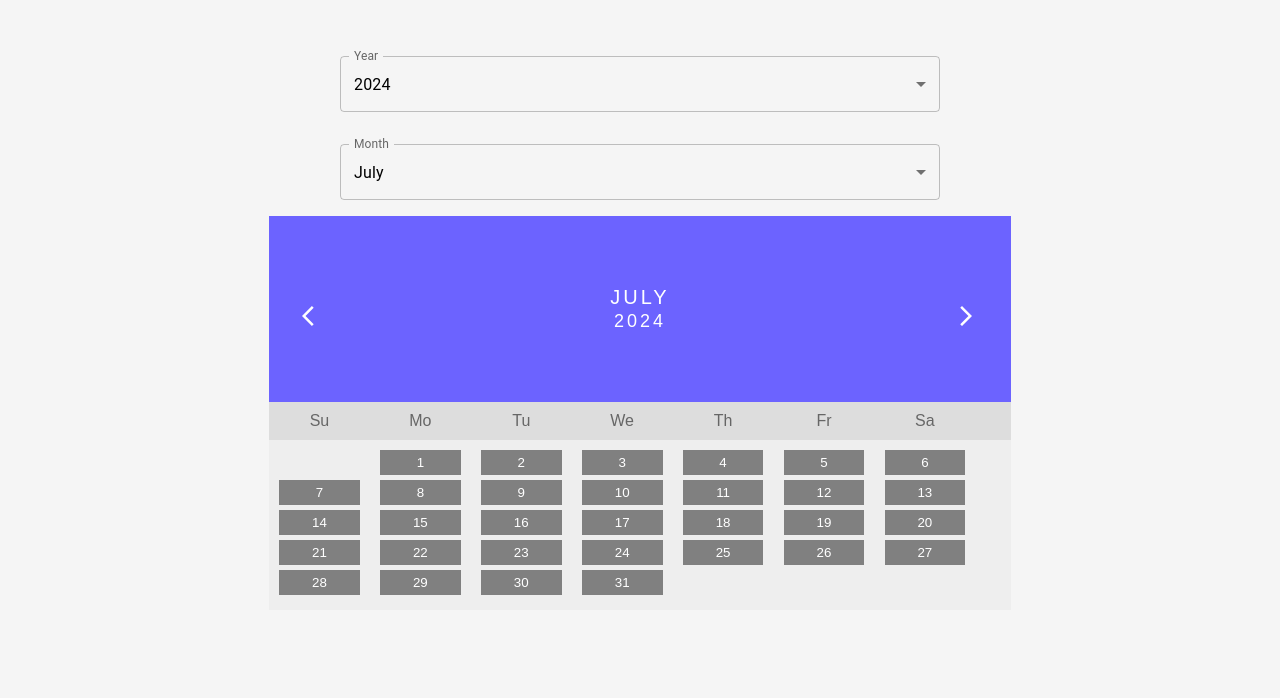
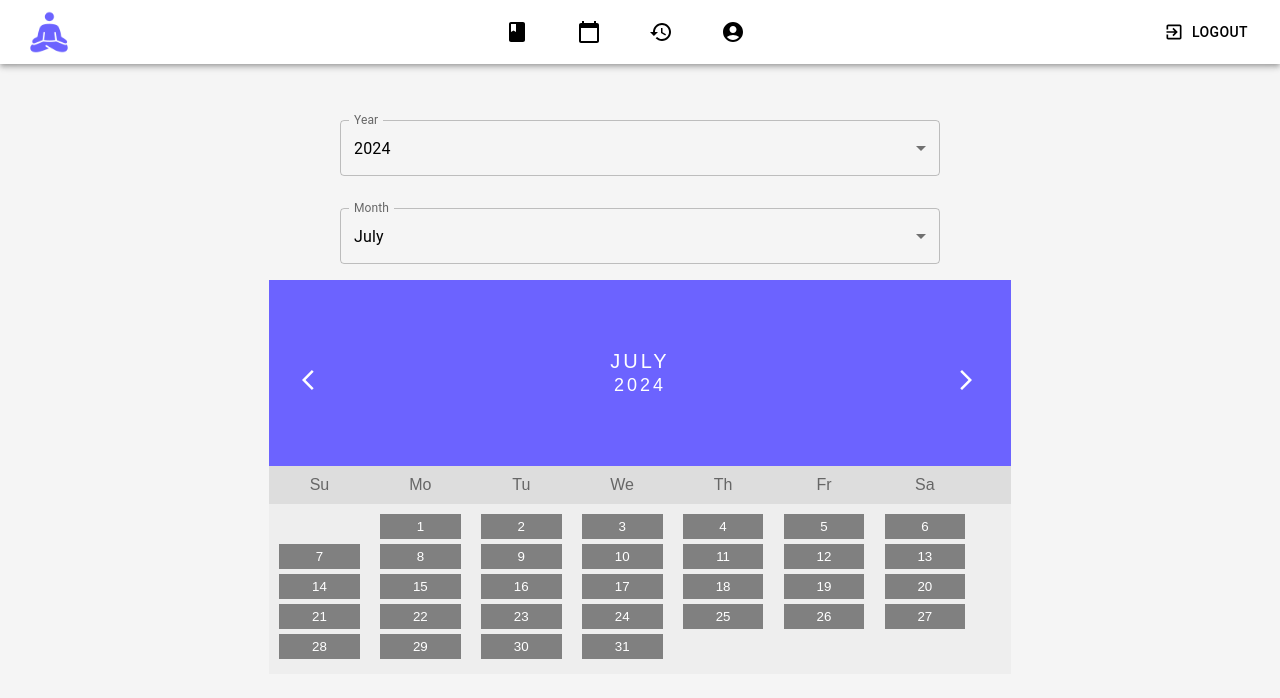
Before and after one commit to Mindwell-Smart-Diary/Mindwell, a React (Vite) app in the folder Client/: page /history in a window 1280 px wide. Shown: the top 698 px of the page. Built offline with nearby package versions, Linux system fonts and the light colour scheme.

Commit message:
appbar facebook design

```diff
--- a/Client/src/App.tsx
+++ b/Client/src/App.tsx
@@ -1,10 +1,11 @@
-import { ThemeProvider } from "@mui/material";
+import {  ThemeProvider } from "@mui/material";
 import { useThemeMode } from "./hooks/ThemeModeContext";
 import LoginPage from "./pages/login/Login";
 import SignUpPage from "./pages/signup/Signup";
 import { History } from "./pages/History";
 import { Route, BrowserRouter, Routes } from "react-router-dom";
 import HistoryOfSuggestionsPage from "./pages/suggestionHistory/suggestionHistory";
+import AppBarComponent from "./pages/appbar/Appbar";
 
 const App = () => {
   const { theme } = useThemeMode();
@@ -12,12 +13,16 @@ const App = () => {
   return (
     <ThemeProvider theme={theme}>
        <BrowserRouter>
+        <AppBarComponent darkMode={false} handleDarkModeToggle={function (): void {
+          throw new Error("Function not implemented.");
+        } } handleLogout={function (): void {
+          throw new Error("Function not implemented.");
+        } }/>
           <Routes>
             <Route path="/signup" element={<SignUpPage />} />
             <Route path="/login" element={<LoginPage />} />
             <Route path="/history" element={<History />} />
             <Route path="/historySuggestions" element={<HistoryOfSuggestionsPage />} />
-
           </Routes>
        </BrowserRouter>
     </ThemeProvider>
--- /dev/null
+++ b/Client/src/pages/appbar/Appbar.tsx
@@ -0,0 +1,94 @@
+import React, { useState } from 'react';
+import { AppBar, Toolbar, IconButton, Box, Button, Tooltip } from '@mui/material';
+import BookIcon from '@mui/icons-material/Book';
+import CalendarTodayIcon from '@mui/icons-material/CalendarToday';
+import HistoryIcon from '@mui/icons-material/History';
+import AccountCircleIcon from '@mui/icons-material/AccountCircle';
+import ExitToAppIcon from '@mui/icons-material/ExitToApp';
+import { styled } from '@mui/system';
+
+const useStyles = {
+  root: {
+    flexGrow: 1,
+  },
+  menuButton: {
+    margin: '0 16px', // Equal spacing between icons
+    position: 'relative',
+  },
+  iconSize: {
+    fontSize: '2rem', // Increase icon size
+  },
+};
+
+const ActiveUnderline = styled('div')(({ theme }) => ({
+  position: 'absolute',
+  bottom: -13, // Position the underline directly on the AppBar line
+  left: 0,
+  right: 0,
+  height: 4,
+  backgroundColor: theme.palette.primary.main,
+}));
+
+interface AppBarComponentProps {
+  handleLogout: () => void;
+}
+
+const AppBarComponent: React.FC<AppBarComponentProps> = ({ handleLogout }) => {
+  const [activeTab, setActiveTab] = useState<string | null>(null);
+
+  const handleTabClick = (tabName: string) => {
+    setActiveTab(tabName);
+  };
+
+  const iconStyle = (tabName: string) => ({
+    color: activeTab === tabName ? 'primary.main' : 'inherit',
+  });
+
+  return (
+    <AppBar position="static" sx={{ bgcolor: 'white', color: 'black', position: 'relative' }}>
+      <Toolbar sx={{ justifyContent: 'space-between' }}>
+        <Box
+          component="img"
+          sx={{
+            height: 50,
+            width: 50,
+            marginRight: 2,
+          }}
+          src="src/assets/mindwell-favicon-color.png"
+          alt="Logo"
+        />
+        <Box sx={{ flexGrow: 1, display: 'flex', justifyContent: 'center' }}>
+          <Tooltip title="Diary" arrow>
+            <IconButton sx={{ ...useStyles.menuButton, ...useStyles.iconSize }} color="inherit" aria-label="diary" onClick={() => handleTabClick('diary')}>
+              <BookIcon sx={iconStyle('diary')} />
+              {activeTab === 'diary' && <ActiveUnderline />}
+            </IconButton>
+          </Tooltip>
+          <Tooltip title="Calendar" arrow>
+            <IconButton sx={{ ...useStyles.menuButton, ...useStyles.iconSize }} color="inherit" aria-label="calendar" onClick={() => handleTabClick('calendar')}>
+              <CalendarTodayIcon sx={iconStyle('calendar')} />
+              {activeTab === 'calendar' && <ActiveUnderline />}
+            </IconButton>
+          </Tooltip>
+          <Tooltip title="History" arrow>
+            <IconButton sx={{ ...useStyles.menuButton, ...useStyles.iconSize }} color="inherit" aria-label="history" onClick={() => handleTabClick('history')}>
+              <HistoryIcon sx={iconStyle('history')} />
+              {activeTab === 'history' && <ActiveUnderline />}
+            </IconButton>
+          </Tooltip>
+          <Tooltip title="Profile" arrow>
+            <IconButton sx={{ ...useStyles.menuButton, ...useStyles.iconSize }} color="inherit" aria-label="profile" onClick={() => handleTabClick('profile')}>
+              <AccountCircleIcon sx={iconStyle('profile')} />
+              {activeTab === 'profile' && <ActiveUnderline />}
+            </IconButton>
+          </Tooltip>
+        </Box>
+        <Button color="inherit" startIcon={<ExitToAppIcon />} onClick={handleLogout}>
+          Logout
+        </Button>
+      </Toolbar>
+    </AppBar>
+  );
+};
+
+export default AppBarComponent;
--- a/Client/src/pages/suggestionHistory/suggestionHistory.tsx
+++ b/Client/src/pages/suggestionHistory/suggestionHistory.tsx
@@ -2,8 +2,6 @@
 import { useThemeMode } from '@/hooks/ThemeModeContext';
 import { ThemeProvider, Container, Grid, Typography, Card, CardContent, Rating, IconButton, Collapse, Box } from '@mui/material';
 import React, { useState } from 'react';
-import UnfoldMoreIcon from '@mui/icons-material/UnfoldMore';
-import UnfoldLessIcon from '@mui/icons-material/UnfoldLess';
 import CalendarTodayIcon from '@mui/icons-material/CalendarToday';
 import SentimentDissatisfiedIcon from '@mui/icons-material/SentimentDissatisfied';
 import SentimentSatisfiedIcon from '@mui/icons-material/SentimentSatisfied';
```
Also changed, not shown: Client/src/pages/appbar/Appbar copy.tsx (added, +89 -0 lines).
